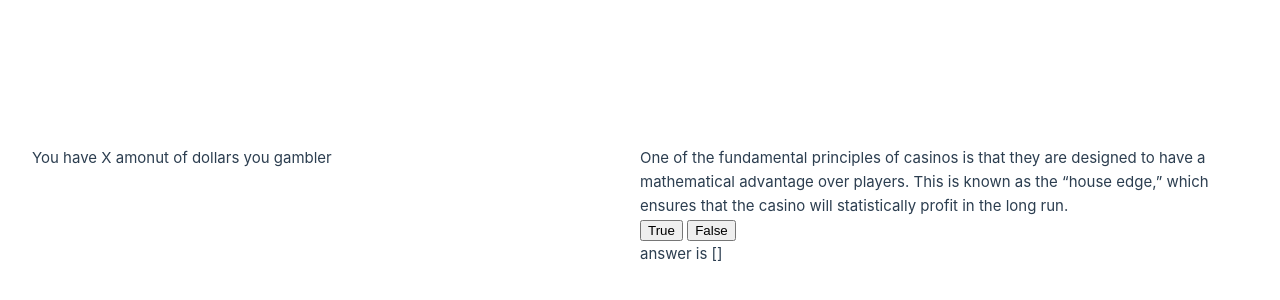
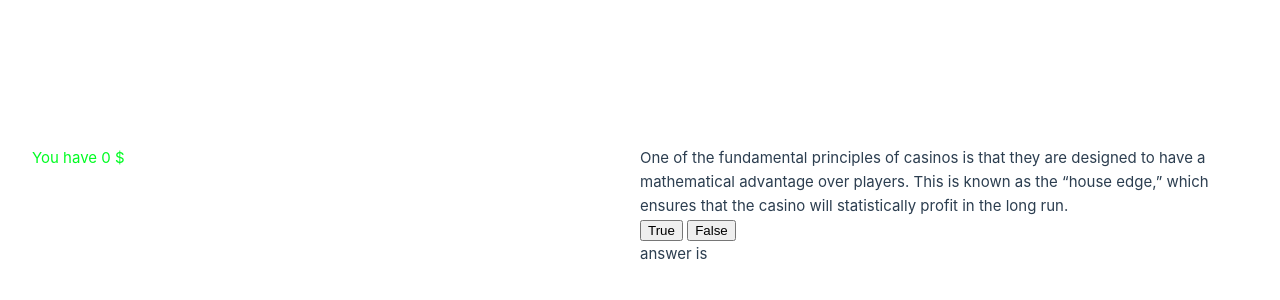
Before and after one commit to staten-island-tech/vue-reactivity-Constantine-nagornuk, a Vue app in the folder GambleTF/: page / in a window 1280 px wide. Shown: the part 194-494 px from the top of the page. Built offline with nearby package versions, Linux system fonts and the light colour scheme.

Commit message:
the if statements arent dynamic with the clicks :(

```diff
--- a/GambleTF/src/App.vue
+++ b/GambleTF/src/App.vue
@@ -1,13 +1,13 @@
 
 <template>
- <div id="top" class="middle">
+ <div id="top" class="top">
 
-  <p> You have X amonut of dollars you gambler</p>
+  <p> You have {{ money }} $ </p>
  </div>
 <div id="middle" class="middle">
 
-  <p id="Q1">One of the fundamental principles of casinos is that they are designed to have a mathematical advantage over players. This is known as the “house edge,” which ensures that the casino will statistically profit in the long run.</p>
-  <button @click = "answer.push('testwork')"> True </button> <button> False</button>
+  <p id="Q1"> {{ A }}</p>
+  <button @click = "answer = true; "> True </button>       <button @click = "answer = false"> False</button>
 
   <p> answer is {{ answer }}</p>
 
@@ -22,16 +22,37 @@
 
 <script setup>
 import { ref } from 'vue'
-const money = ref(0)
-const answer = ref([])
+let money = ref(0)
+let answer = ref(null)
+
+
+
+
+if (answer == true) {
+  console.log('you got it right!')
+}
+else{
+
+  console.log("what")
+}
+
+
+
+
+const A = 'One of the fundamental principles of casinos is that they are designed to have a mathematical advantage over players. This is known as the “house edge,” which ensures that the casino will statistically profit in the long run.'
 </script>
+
+
+
+
 
 
 
 <style scoped>
 
-.top{
-  color: blue;
+#top{
+  color: rgb(0, 252, 34);
+
 }
 
 </style>
```
Also changed, not shown: GambleTF/src/components/Questions.vue (+5 -3 lines).
